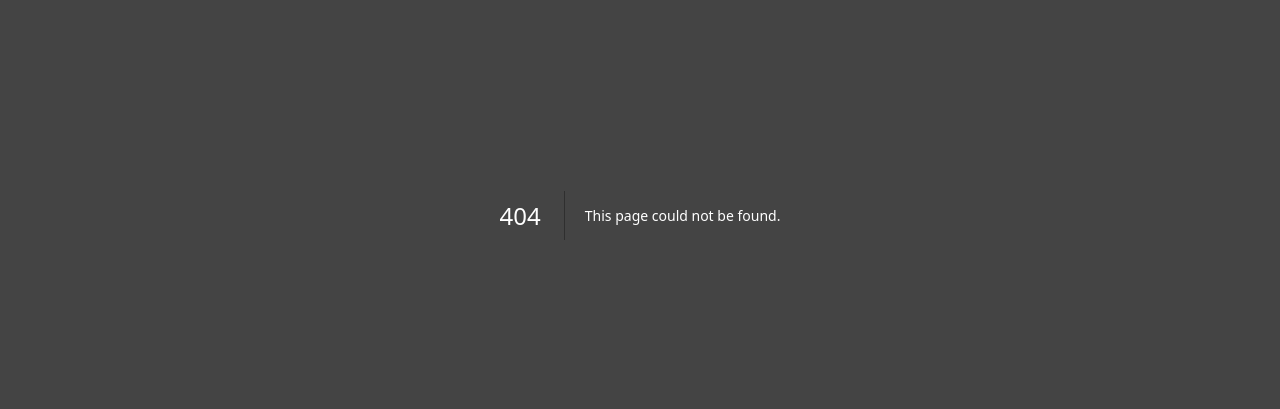
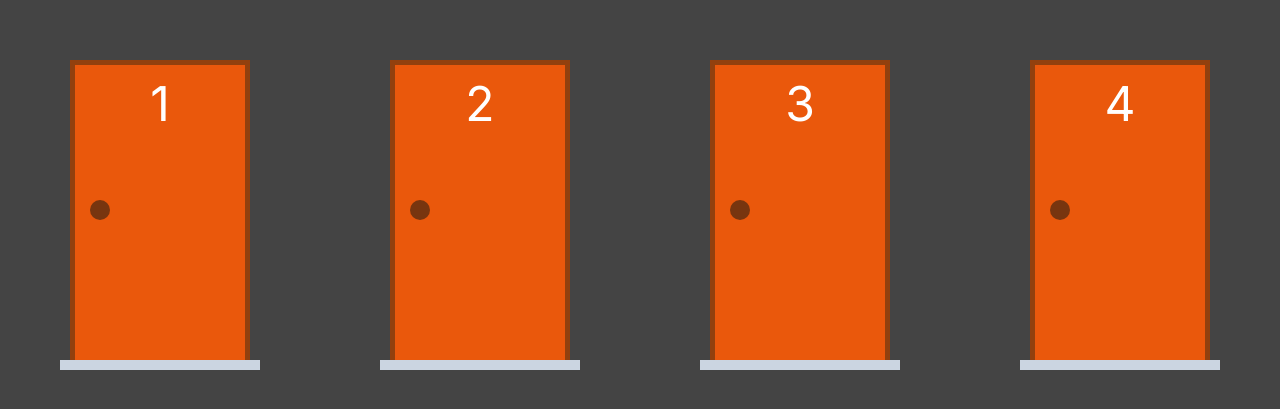
Before and after one commit to Filipe-Bacof/porta-premiada, a Next.js app: page /game in a window 1280 px wide. Before the commit this address had no page. Shown: the part 185-594 px from the top of the page. Built offline with nearby package versions, Linux system fonts and the light colour scheme.

Commit message:
pagina do jogo

```diff
--- /dev/null
+++ b/src/app/game/page.tsx
@@ -0,0 +1,33 @@
+/* eslint-disable react-hooks/rules-of-hooks */
+'use client'
+
+import { createDoors, updateDoors } from '@/functions/doors'
+import Door from '@/components/Door'
+import { useState } from 'react'
+
+export default function game() {
+  const [doors, setDoors] = useState(createDoors(4, 3))
+
+  function renderDoors() {
+    return doors.map((door) => {
+      return (
+        <Door
+          key={door.doorNumber}
+          value={door}
+          onChange={(newDoor) => {
+            setDoors(updateDoors(doors, newDoor))
+          }}
+        />
+      )
+    })
+  }
+
+  return (
+    <div className="flex h-[100vh] flex-col items-center justify-center">
+      <div className="flex flex-wrap justify-around self-stretch">
+        {renderDoors()}
+      </div>
+      <div className=""></div>
+    </div>
+  )
+}
--- a/src/app/page.tsx
+++ b/src/app/page.tsx
@@ -1,25 +1,7 @@
-'use client'
-
-import Door from '@/components/Door'
-import { createDoors, updateDoors } from '@/functions/doors'
-import { useState } from 'react'
-
 export default function Home() {
-  const [doors, setDoors] = useState(createDoors(3, 2))
-
-  function renderDoors() {
-    return doors.map((door) => {
-      return (
-        <Door
-          key={door.doorNumber}
-          value={door}
-          onChange={(newDoor) => {
-            setDoors(updateDoors(doors, newDoor))
-          }}
-        />
-      )
-    })
-  }
-
-  return <main className="flex">{renderDoors()}</main>
+  return (
+    <main className="flex">
+      <h1>Formulário de Inicio</h1>
+    </main>
+  )
 }
```
